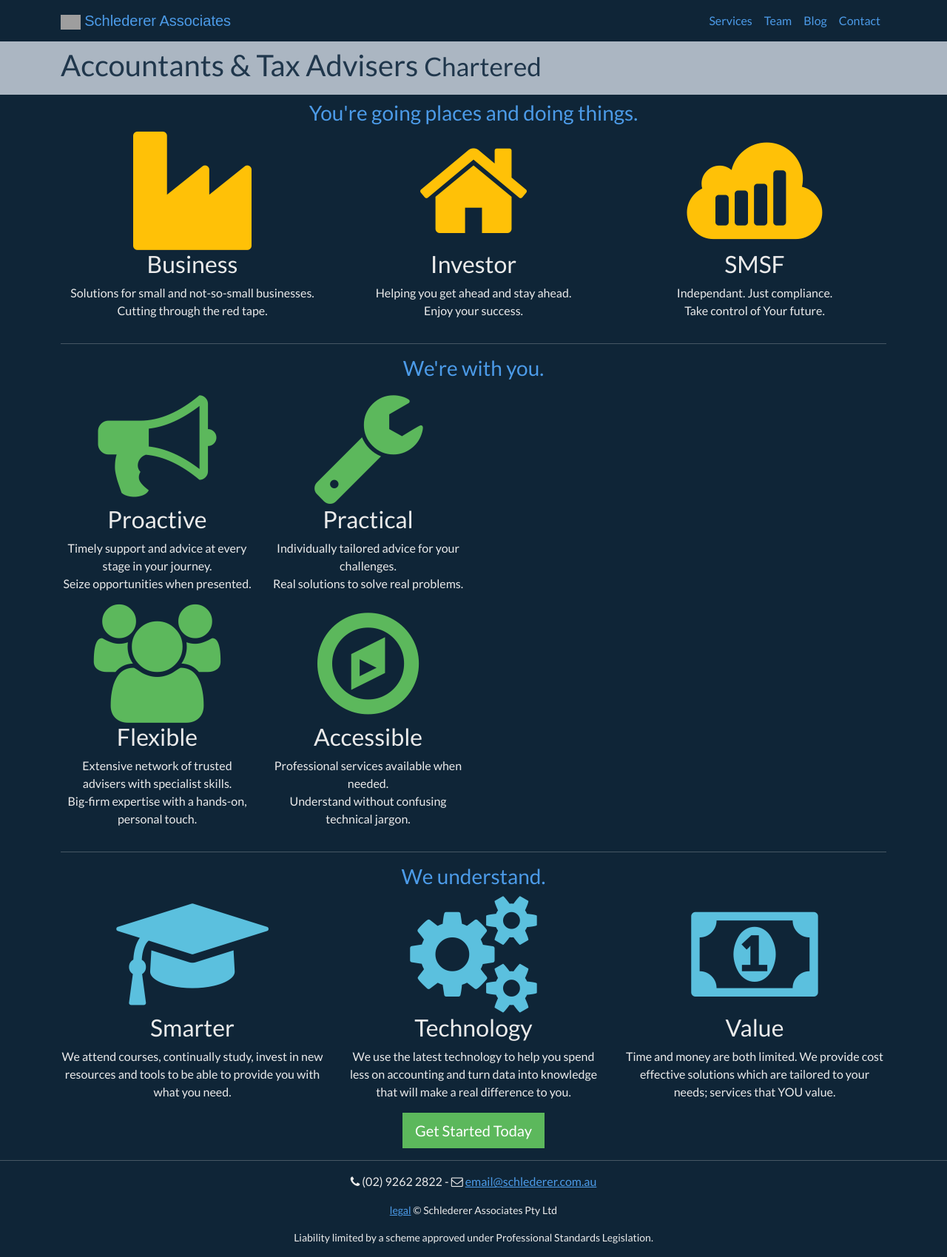
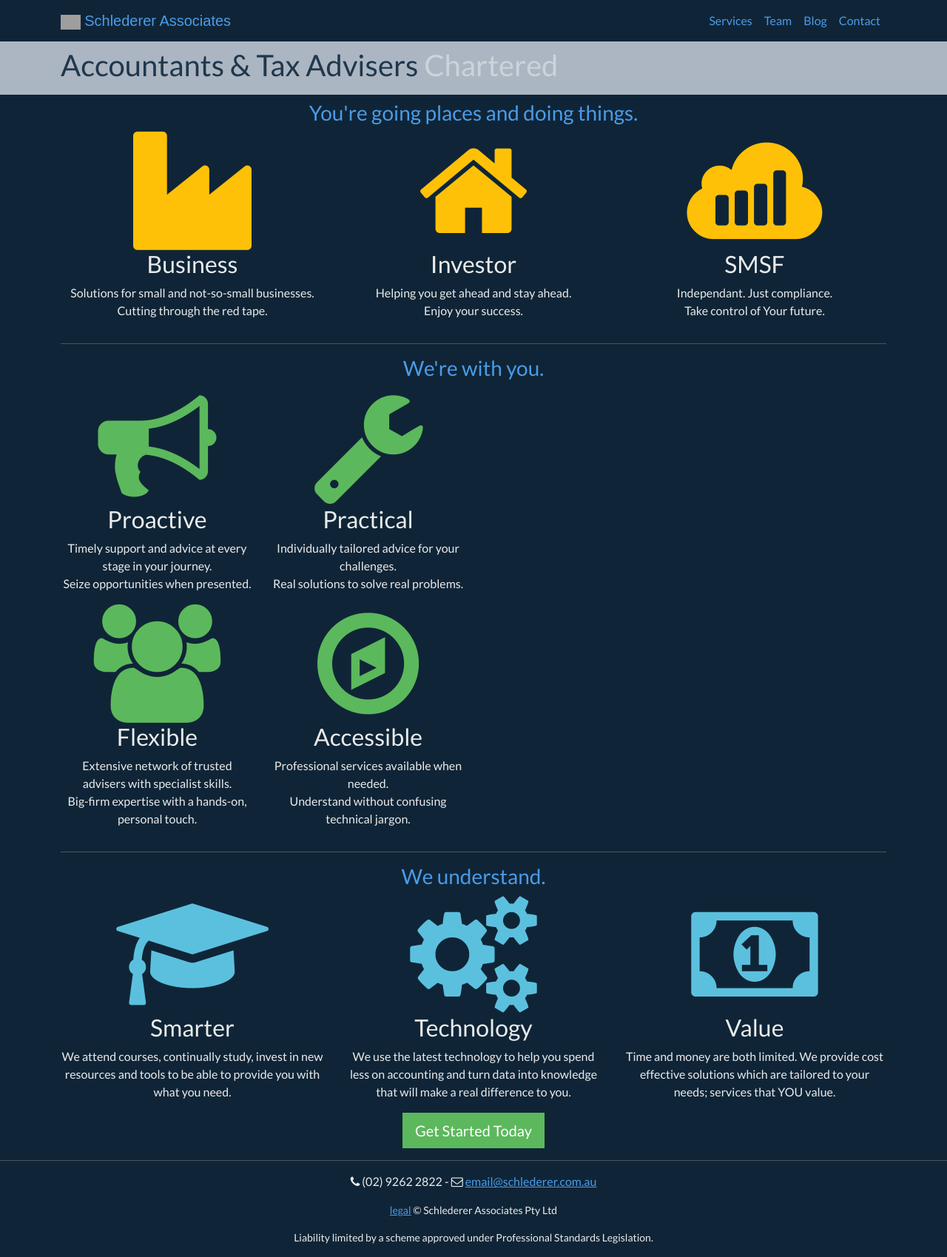
Before and after one commit to Mforcer/tax2, a Jekyll site: the page built from index.html, in a window 1280 px wide. Shown: the whole page at 74% size. Built offline with Jekyll 4.4.1, drawn with Linux system fonts in a browser that asks for light colours; nearby versions of some CDN libraries; grey boxes are pictures that could not be loaded.

Commit message:
Update header.html

```diff
--- a/_includes/header.html
+++ b/_includes/header.html
@@ -1,6 +1,6 @@
 <header class="container-fluid bg-light text-dark mb-2 py-2">
     <div class="container">
-        {% if page.title %}<h1>{{page.title}}{% if page.subtitle %} <span class="small">{{page.subtitle}}</span>{% endif %}</h1>{% endif %}
+        {% if page.title %}<h1>{{page.title}}{% if page.subtitle %} <span class="text-muted">{{page.subtitle}}</span>{% endif %}</h1>{% endif %}
         {% if page.lead %}<p class="lead">{{page.lead}}</p>{% endif %}
     </div>
 </header>
```
